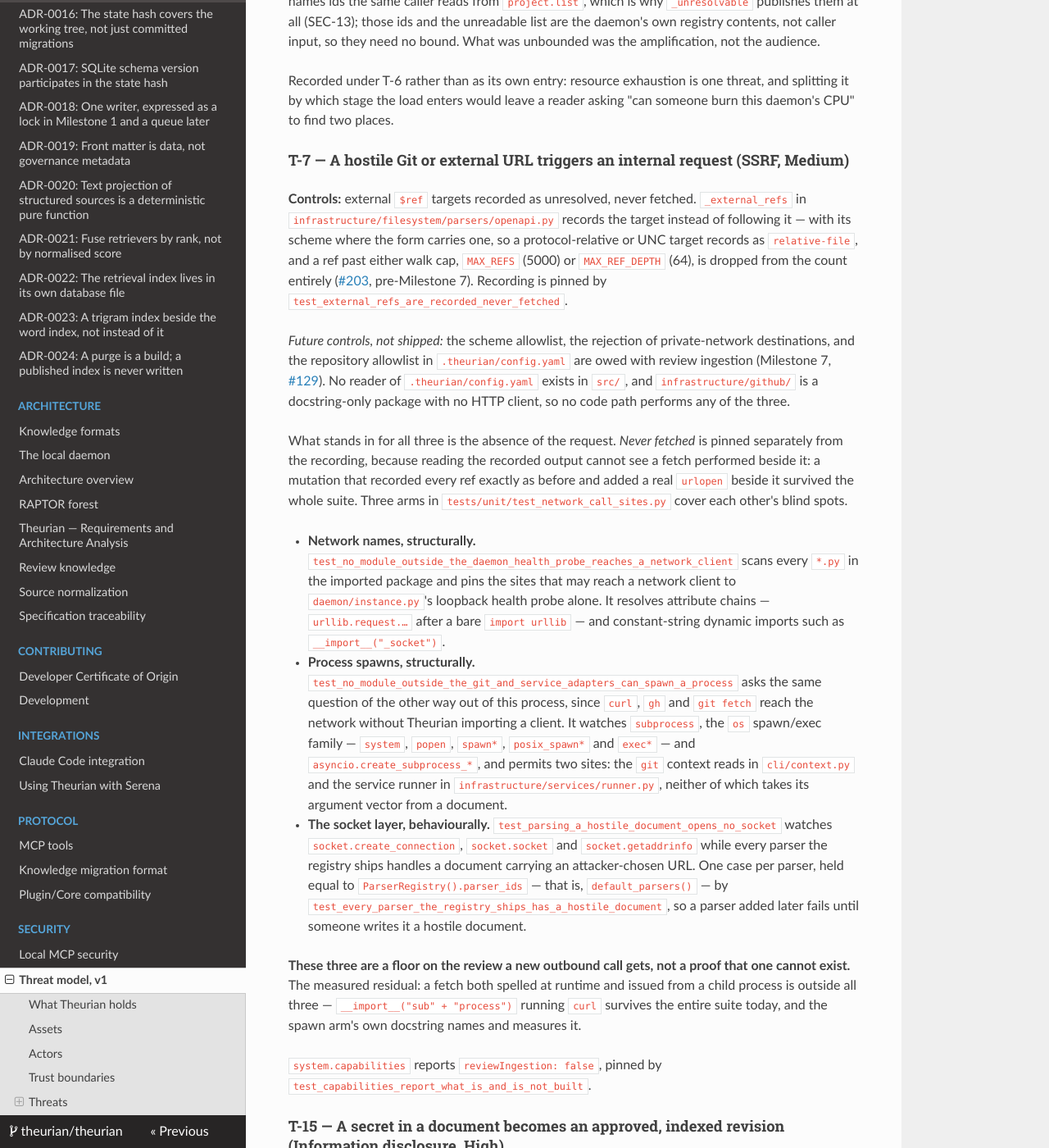
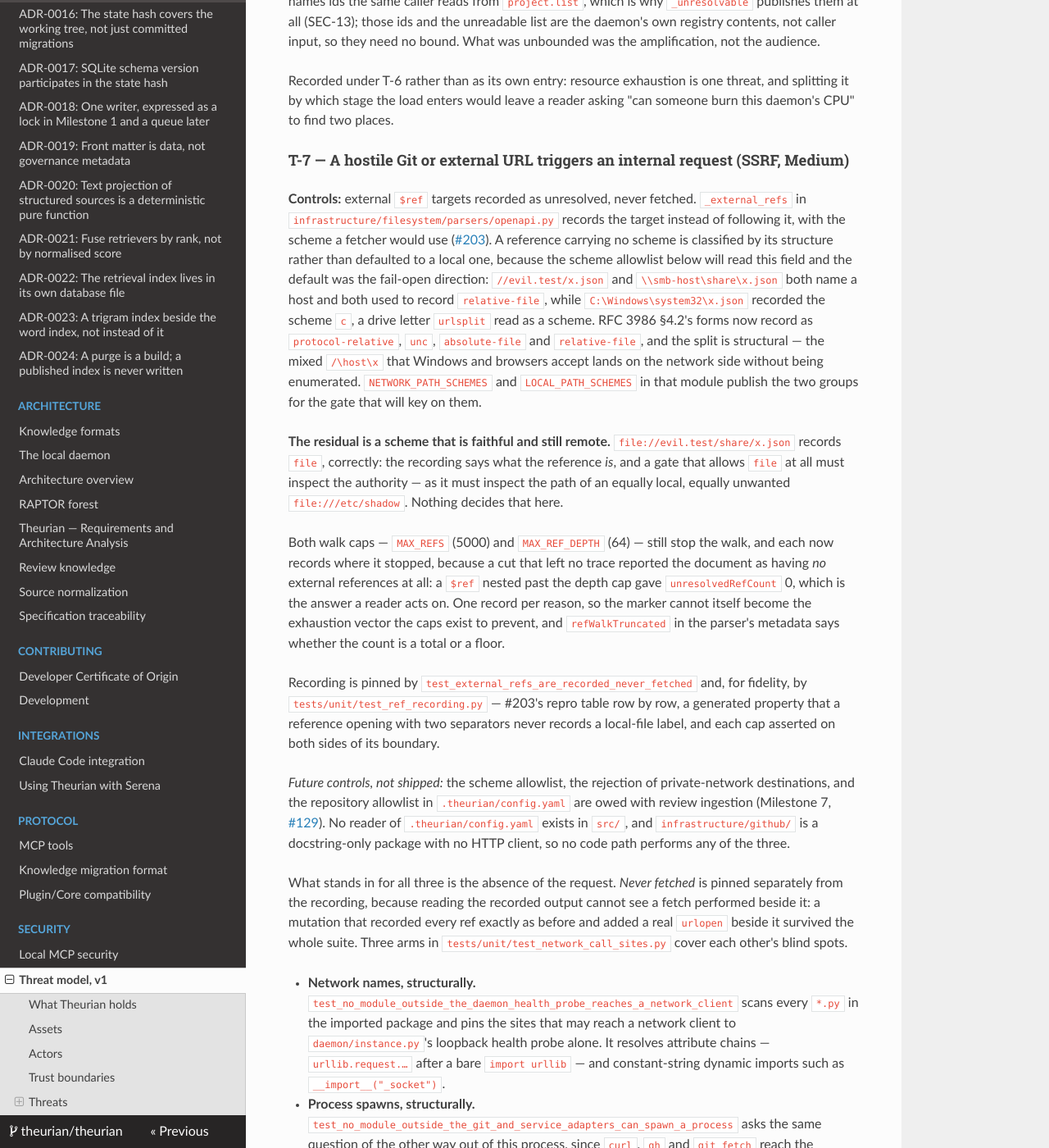
Before and after one commit to theurian/theurian, an MkDocs documentation site: the page built from docs/security/threat-model.md, in a window 1280 px wide and 1400 px high, scrolled down 15179 px. Shown: the whole window at 82% size. Built offline with MkDocs 1.6.1, drawn with Linux system fonts in a browser that asks for light colours.

Commit message:
docs(security): state T-7's ref recording as it now behaves (#203)
The T-7 controls paragraph documented the misrecording honestly while
it was true. It is not true any more, and the passage that cited #203
as the fix now describes the fix: the structural classification of a
scheme-less reference, the two published label groups, and both caps
recording where they stopped.

Names the one residual rather than leaving it implied:
`file://evil.test/share/x.json` records `file`, which is faithful and
still remote, so a gate that allows `file` at all owes the authority
check — as it owes the path check that refuses `file:///etc/shadow`.

The CHANGELOG's #129 documentation entry described the old behaviour in
the present tense; it now reads as the record of what that change
stated, pointing at the Fixed entry for what this one changed. Both
sections are in the same unreleased version, so leaving it would have
shipped a release asserting behaviour the same release removed.

Signed-off-by: Takehide Uchida <utchy007@gmail.com>

```diff
--- a/docs/security/threat-model.md
+++ b/docs/security/threat-model.md
@@ -707,12 +707,37 @@ asking "can someone burn this daemon's CPU" to find two places.
 
 **Controls:** external `$ref` targets recorded as unresolved, never fetched.
 `_external_refs` in `infrastructure/filesystem/parsers/openapi.py` records the
-target instead of following it — with its scheme where the form carries one, so a
-protocol-relative or UNC target records as `relative-file`, and a ref past either
-walk cap, `MAX_REFS` (5000) or `MAX_REF_DEPTH` (64), is dropped from the count
-entirely ([#203](https://github.com/theurian/theurian/issues/203),
-pre-Milestone 7). Recording is pinned by
-`test_external_refs_are_recorded_never_fetched`.
+target instead of following it, with the scheme a fetcher would use
+([#203](https://github.com/theurian/theurian/issues/203)). A reference carrying
+no scheme is classified by its structure rather than defaulted to a local one,
+because the scheme allowlist below will read this field and the default was the
+fail-open direction: `//evil.test/x.json` and `\\smb-host\share\x.json` both name
+a host and both used to record `relative-file`, while
+`C:\Windows\system32\x.json` recorded the scheme `c`, a drive letter `urlsplit`
+read as a scheme. RFC 3986 §4.2's forms now record as `protocol-relative`, `unc`,
+`absolute-file` and `relative-file`, and the split is structural — the mixed
+`/\host\x` that Windows and browsers accept lands on the network side without
+being enumerated. `NETWORK_PATH_SCHEMES` and `LOCAL_PATH_SCHEMES` in that module
+publish the two groups for the gate that will key on them.
+
+**The residual is a scheme that is faithful and still remote.**
+`file://evil.test/share/x.json` records `file`, correctly: the recording says
+what the reference *is*, and a gate that allows `file` at all must inspect the
+authority — as it must inspect the path of an equally local, equally unwanted
+`file:///etc/shadow`. Nothing decides that here.
+
+Both walk caps — `MAX_REFS` (5000) and `MAX_REF_DEPTH` (64) — still stop the
+walk, and each now records where it stopped, because a cut that left no trace
+reported the document as having *no* external references at all: a `$ref` nested
+past the depth cap gave `unresolvedRefCount` 0, which is the answer a reader
+acts on. One record per reason, so the marker cannot itself become the
+exhaustion vector the caps exist to prevent, and `refWalkTruncated` in the
+parser's metadata says whether the count is a total or a floor.
+
+Recording is pinned by `test_external_refs_are_recorded_never_fetched` and, for
+fidelity, by `tests/unit/test_ref_recording.py` — #203's repro table row by row,
+a generated property that a reference opening with two separators never records
+a local-file label, and each cap asserted on both sides of its boundary.
 
 *Future controls, not shipped:* the scheme allowlist, the rejection of
 private-network destinations, and the repository allowlist in
```
Also changed, not shown: packages/theurian-core/CHANGELOG.md (+54 -6 lines).
